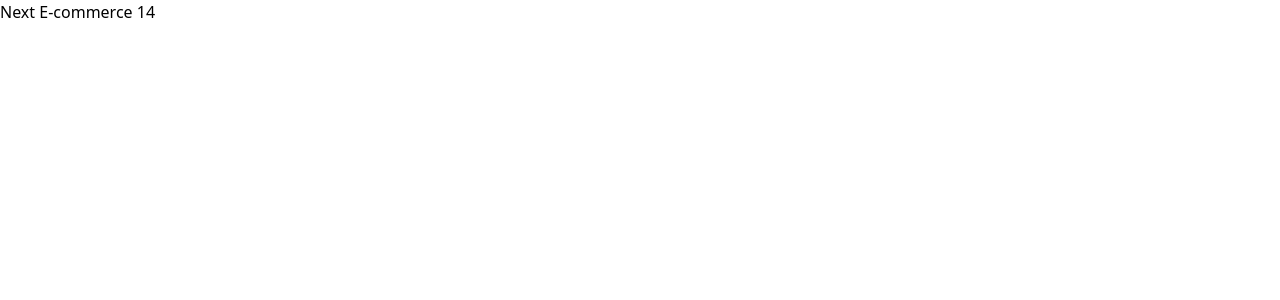
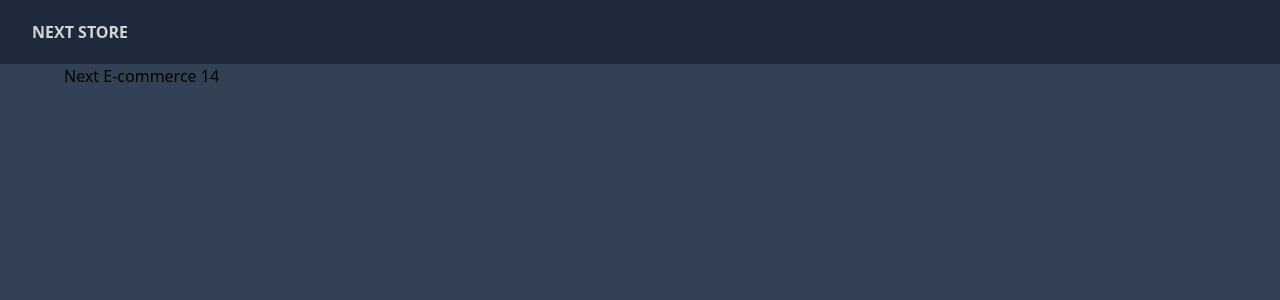
Before and after one commit to CarlosHeKj/next-commerce, a Next.js app: page / in a window 1280 px wide. Shown: the top 300 px of the page. Built offline with nearby package versions, Linux system fonts and the light colour scheme.

Commit message:
Adicionando navbar

```diff
--- /dev/null
+++ b/src/app/components/Navbar.tsx
@@ -0,0 +1,12 @@
+import Link from "next/link"
+function Navbar(){
+    return(
+        <nav className="fixed top-0 w-full flex items-center py-2 px-8 justify-between z-50 bg-slate-800 text-gray-300">
+
+        <Link href="/" className="uppercase font-bold text-md h-12 flex items-center">
+        Next Store
+        </Link>
+    </nav>
+    )
+}
+export default Navbar;
--- a/src/app/layout.tsx
+++ b/src/app/layout.tsx
@@ -1,7 +1,7 @@
 import type { Metadata } from "next";
 import localFont from "next/font/local";
 import "./globals.css";
-
+import Navbar from "./components/Navbar";
 const geistSans = localFont({
   src: "./fonts/GeistVF.woff",
   variable: "--font-geist-sans",
@@ -28,7 +28,10 @@
       <body
         className={`${geistSans.variable} ${geistMono.variable} antialiased`}
       >
+      <Navbar />
+      <main className="bg-slate-700 h-screen p-16">
         {children}
+        </main>
       </body>
     </html>
   );
--- a/src/app/page.tsx
+++ b/src/app/page.tsx
@@ -2,7 +2,7 @@
 
 export default function Home() {
   return (
-    <main>
+    <div>
       <h1>Next E-commerce 14</h1>
-    </main>);
+    </div>);
 }
```
